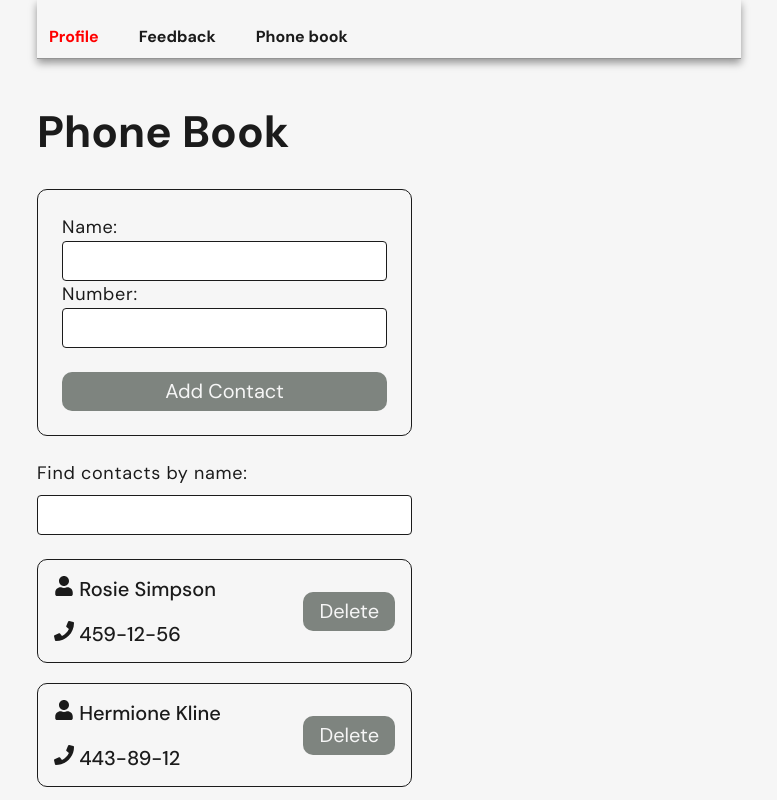
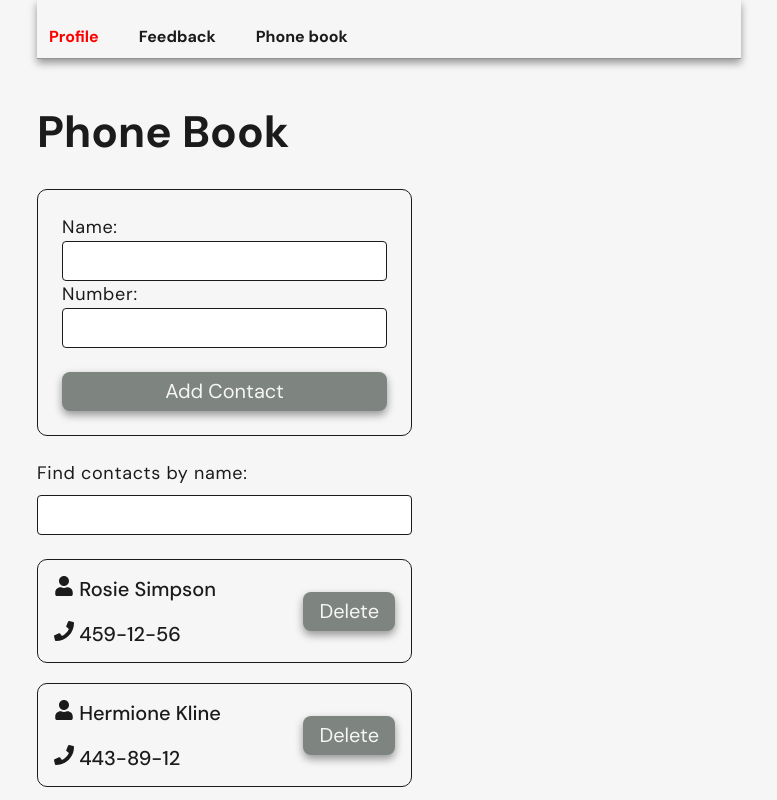
Before and after one commit to VPresich/my-react-template, a React (Vite) app: page /bookphone in a window 1280 px wide. Shown: the top 800 px of the page, without its empty margins (251-1028 px from the left). Built offline with nearby package versions, Linux system fonts and the light colour scheme.

Commit message:
Update CustomButton.module.css

```diff
--- a/src/jsx/components/bookphone/custom-button/CustomButton.module.css
+++ b/src/jsx/components/bookphone/custom-button/CustomButton.module.css
@@ -6,13 +6,14 @@
   padding-bottom: 8px;
   padding-right: 12px;
   padding-left: 12px;
-  border-radius: 10px;
+  border-radius: 8px;
   color: var(--primary-color);
   border: none;
   background-color: var(--accent-color);
   font-family: inherit;
   font-size: 16px;
   font-weight: 400;
+  box-shadow: 0 4px 8px rgba(0, 0, 0, 0.4);
 }
 
 .btn:hover,
```
